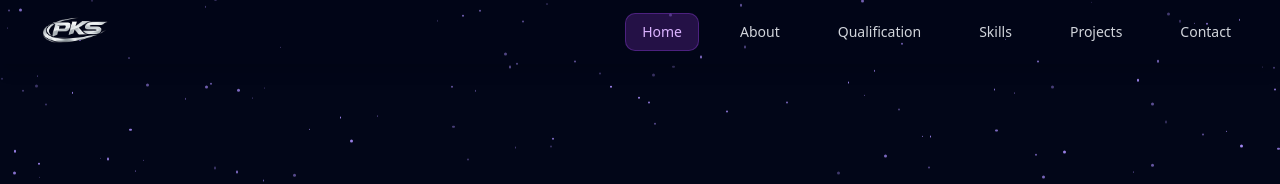
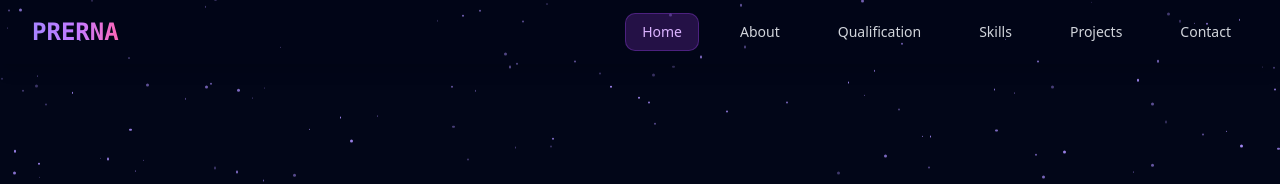
Before and after one commit to prerna12github/Personal-Portfolio, a React (Vite) app: page / in a window 1280 px wide. Shown: the top 184 px of the page. Built offline with nearby package versions, Linux system fonts and the light colour scheme.

Commit message:
Logo modified

```diff
--- a/src/components/Footer.jsx
+++ b/src/components/Footer.jsx
@@ -64,7 +64,7 @@ const Footer = () => {
                 <div className="absolute inset-0 bg-gradient-to-r from-violet-500 to-purple-500 rounded-full blur-sm opacity-50 group-hover:opacity-75 transition-opacity" />
 
               </div>
-              <span className="text-2xl  font-bold bg-gradient-to-r from-violet-400 via-purple-400 to-pink-400 bg-clip-text text-transparent">
+              <span className="text-2xl font-mono font-bold bg-gradient-to-r from-violet-400 via-purple-400 to-pink-400 bg-clip-text text-transparent">
               PRERNA
               </span>
             </a>
--- a/src/components/Navbar.jsx
+++ b/src/components/Navbar.jsx
@@ -33,11 +33,11 @@ const Navbar = () => {
 
               {/* Left: Logo + Name */}
               <div className="flex items-center">
-                <img
-                  className="h-22 w-auto"
-                  src="/prernalogo1.png"
-                  alt="Logo"
-                />
+                <a href="#home" onClick={(e) => scrollToSection(e, '#home')} className="group">
+                  <span className="text-2xl font-mono font-bold bg-gradient-to-r from-violet-400 via-purple-400 to-pink-400 bg-clip-text text-transparent group-hover:from-violet-300 group-hover:via-purple-300 group-hover:to-pink-300 transition-all duration-300">
+                    PRERNA
+                  </span>
+                </a>
               </div>
 
               {/* Right: Desktop navigation links */}
```
